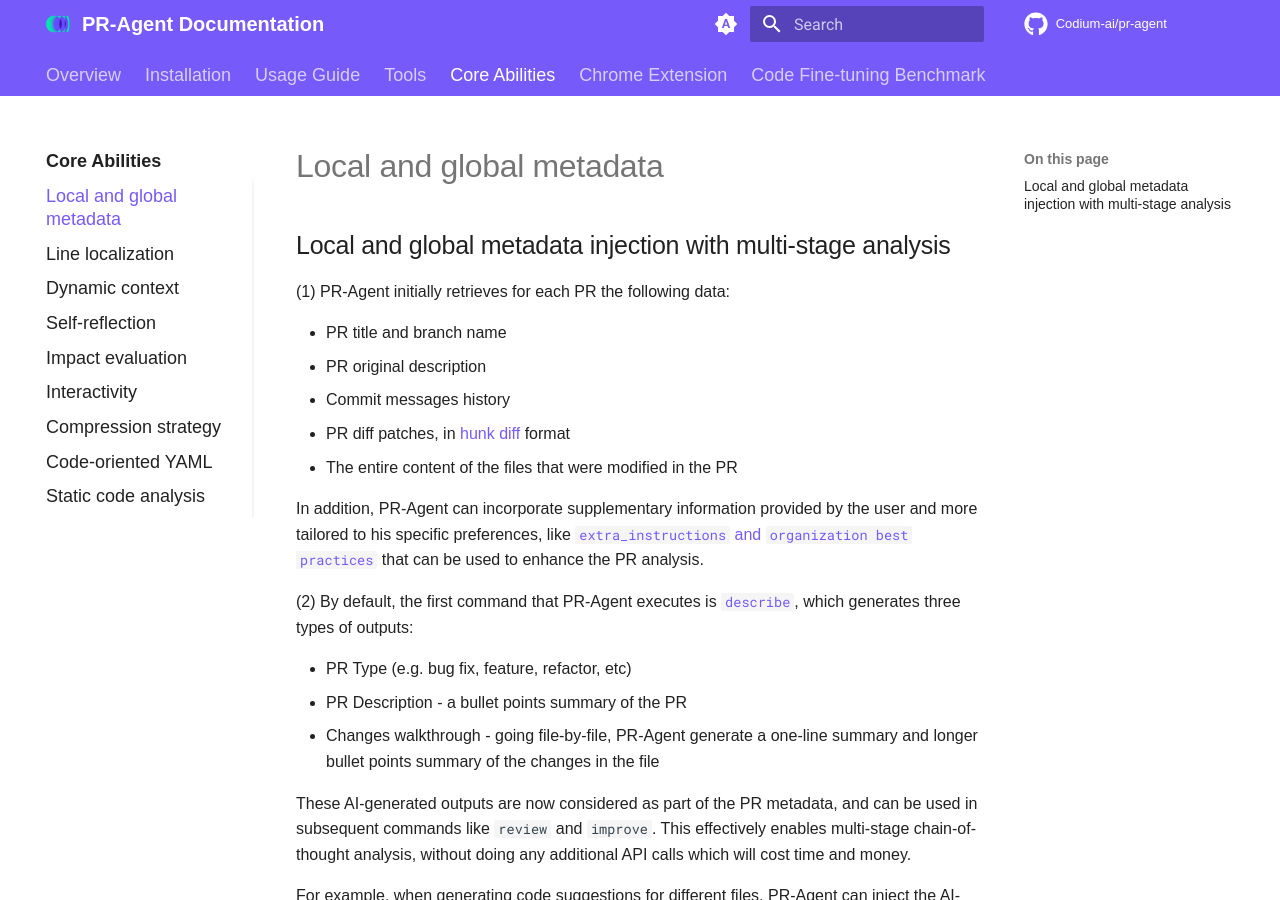
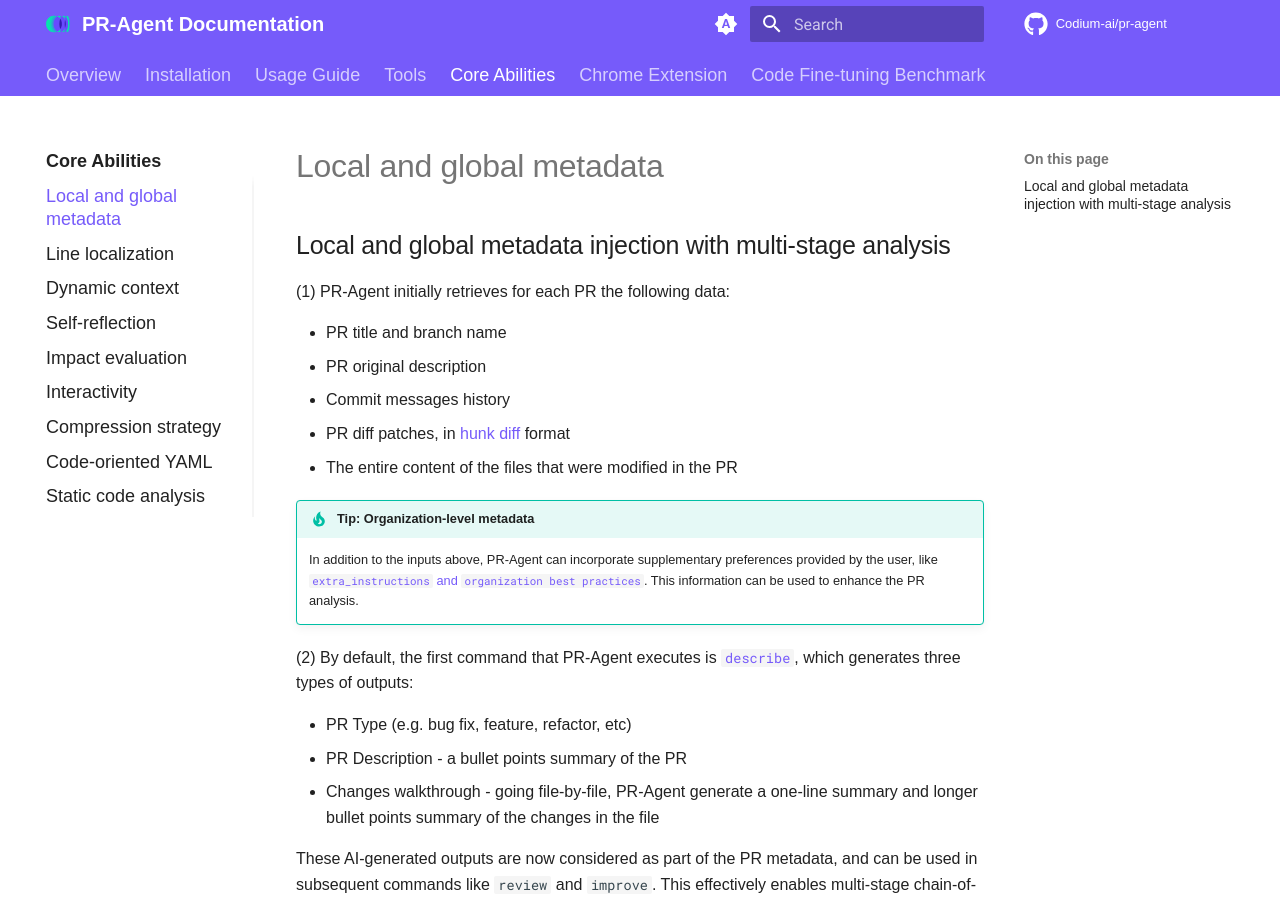
Before and after one commit to Codium-ai/pr-agent, an MkDocs documentation site: the page built from docs/docs/core-abilities/metadata.md, in a window 1280 px wide and 900 px high. Built offline with MkDocs 1.6.1 and Material for MkDocs 9.7.7, drawn with Linux system fonts in a browser that asks for light colours; comment, search, counter and statistics services are not loaded.

Commit message:
metadata.md docs

```diff
--- a/docs/docs/core-abilities/metadata.md
+++ b/docs/docs/core-abilities/metadata.md
@@ -8,7 +8,8 @@
 - PR diff patches, in [hunk diff](https://loicpefferkorn.net/2014/02/diff-files-what-are-hunks-and-how-to-extract-them/) format
 - The entire content of the files that were modified in the PR
 
-In addition, PR-Agent can incorporate supplementary information provided by the user and more tailored to his specific preferences, like [`extra_instructions` and `organization best practices`](https://pr-agent-docs.codium.ai/tools/improve/#extra-instructions-and-best-practices) that can be used to enhance the PR analysis.
+!!! tip "Tip: Organization-level metadata"
+    In addition to the inputs above, PR-Agent can incorporate supplementary preferences provided by the user, like [`extra_instructions` and `organization best practices`](https://pr-agent-docs.codium.ai/tools/improve/#extra-instructions-and-best-practices). This information can be used to enhance the PR analysis.
 
 (2)
 By default, the first command that PR-Agent executes is [`describe`](https://pr-agent-docs.codium.ai/tools/describe/), which generates three types of outputs:
```
